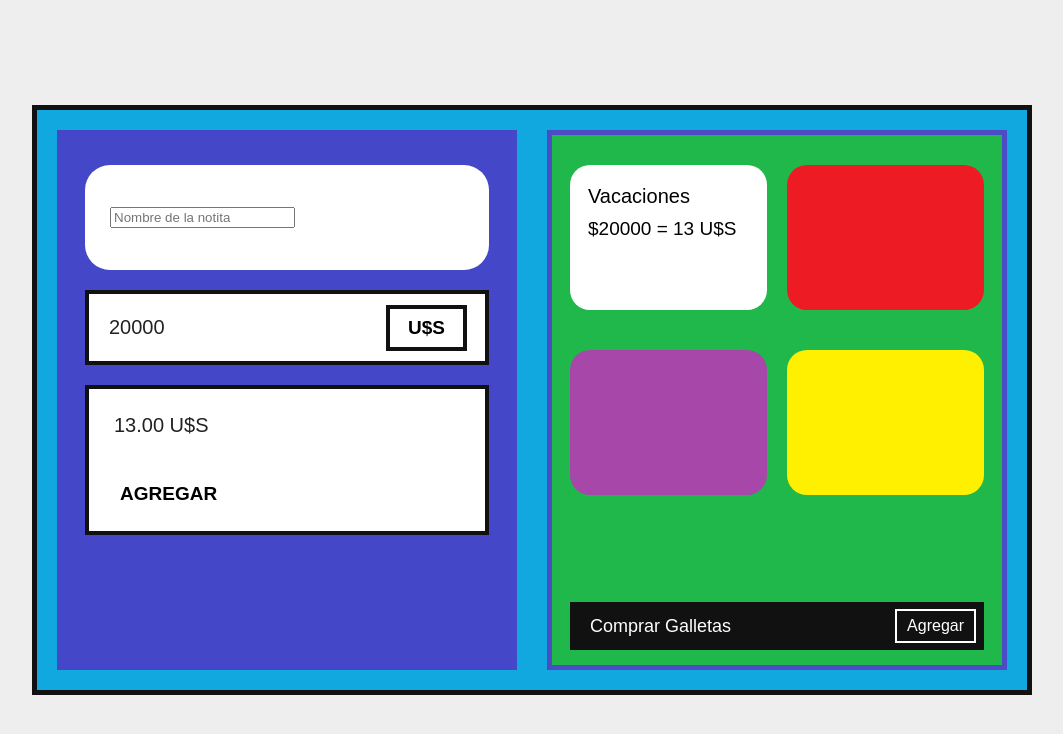
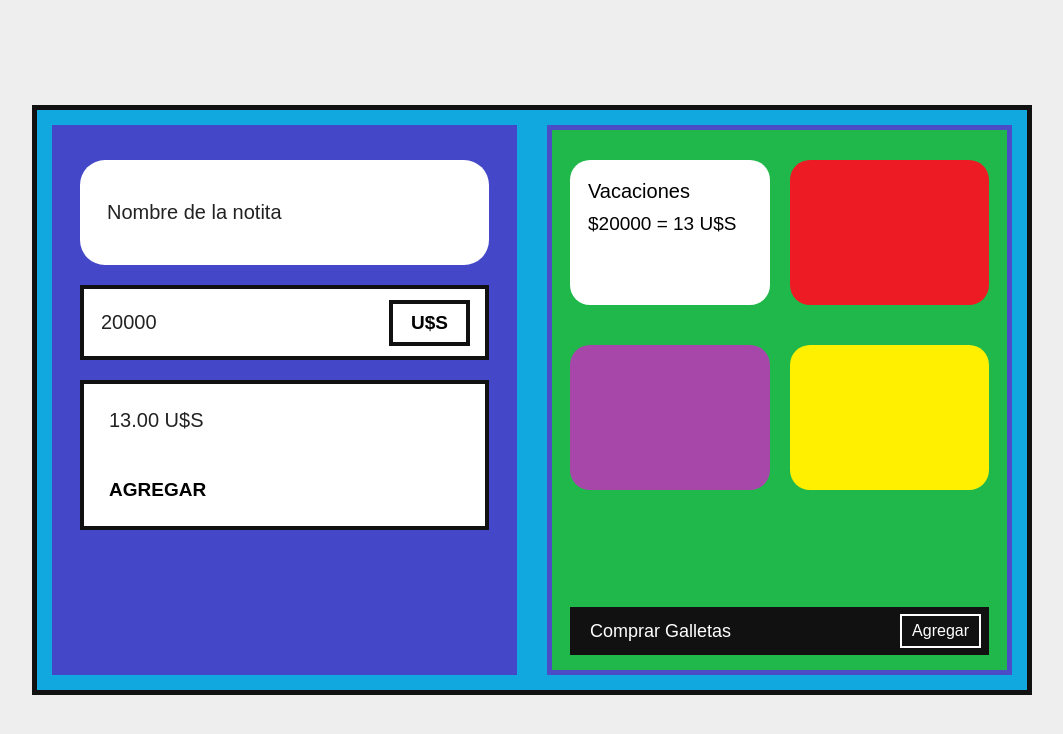
Before and after one commit to Mijal-cyber/Pizarr-n-de-c-lculos, a plain HTML site: page index.html in a window 1280 px wide. Shown: the whole page, without its empty margins (108-1171 px from the left). Drawn offline with Linux system fonts and the light colour scheme.

Commit message:
Refactor styles in style.css for improved layout

```diff
--- a/style.css
+++ b/style.css
@@ -5,84 +5,138 @@
 body {
     margin: 0;
     min-height: 100vh;
+
     display: flex;
     justify-content: center;
     align-items: center;
+
     background: #eeeeee;
+
     font-family: Arial, Helvetica, sans-serif;
 }
+
+
+/* ==============================
+   CONTENEDOR PRINCIPAL
+============================== */
 
 .app {
     width: min(95vw, 1000px);
     min-height: 590px;
-    padding: 20px;
+
+    padding: 15px;
+
     display: grid;
     grid-template-columns: 1fr 1fr;
     gap: 30px;
+
     background: #11a8df;
+
     border: 5px solid #111;
 }
 
-/* =========================
+
+/* ==============================
    CONVERSOR
-   ========================= */
+============================== */
 
 .converter-section {
     background: #4448c8;
+
     padding: 35px 28px 30px;
+
     display: flex;
     flex-direction: column;
     gap: 20px;
 }
 
+
+/* Nombre de la notita */
+
 .input-card {
     height: 105px;
-    padding: 30px 25px;
+
+    padding: 20px 25px;
+
     display: flex;
     align-items: center;
+
     background: white;
+
     border-radius: 25px;
 }
 
-.input-card label {
+.input-card input {
+    width: 100%;
+
+    border: none;
+    outline: none;
+
+    background: transparent;
+
     font-size: 20px;
     color: #222;
 }
 
+.input-card input::placeholder {
+    color: #222;
+    opacity: 1;
+}
+
+
+/* Cantidad de dinero */
+
 .money-input {
     height: 75px;
-    padding: 0 18px;
+
+    padding: 0 15px;
+
     display: flex;
     align-items: center;
     justify-content: space-between;
+
     background: white;
+
     border: 4px solid #111;
 }
 
 .money-input input {
-    width: 70%;
+    width: 65%;
+
     border: none;
     outline: none;
+
+    background: transparent;
+
     font-size: 20px;
     color: #222;
-    background: transparent;
 }
 
 .money-input span {
     padding: 8px 18px;
+
+    background: white;
+
     border: 4px solid #111;
+
     font-size: 19px;
     font-weight: bold;
-    background: white;
 }
+
+
+/* Resultado */
 
 .conversion-result {
     min-height: 150px;
+
     padding: 25px;
+
     display: flex;
     flex-direction: column;
     justify-content: space-between;
+
     background: white;
+
     border: 4px solid #111;
 }
 
@@ -93,10 +147,16 @@ body {
 
 #convertBtn {
     align-self: flex-start;
+
+    padding: 0;
+
     border: none;
+
     background: transparent;
+
     font-size: 19px;
     font-weight: bold;
+
     cursor: pointer;
 }
 
@@ -104,31 +164,68 @@ body {
     text-decoration: underline;
 }
 
-/* =========================
+
+/* ==============================
    NOTITAS
-   ========================= */
+============================== */
 
 .notes-section {
+    min-width: 0;
+
     padding: 30px 18px 15px;
+
     display: flex;
     flex-direction: column;
     justify-content: space-between;
+
     background: #20b84b;
+
     border: 5px solid #4b4cc6;
 }
 
+
 .notes-grid {
+    min-width: 0;
+
     display: grid;
     grid-template-columns: 1fr 1fr;
     gap: 40px 20px;
 }
 
+
 .note {
+    min-width: 0;
     min-height: 145px;
+
     padding: 20px 18px;
+
     border-radius: 20px;
+
     overflow-wrap: anywhere;
 }
+
+.note h2 {
+    margin: 0 0 8px;
+
+    font-size: 20px;
+    font-weight: normal;
+}
+
+.note p {
+    margin: 0;
+
+    font-size: 19px;
+
+    line-height: 1.35;
+}
+
+.note-content {
+    font-size: 19px;
+    line-height: 1.35;
+}
+
+
+/* Colores */
 
 .note-white {
     background: white;
@@ -146,34 +243,36 @@ body {
     background: #fff000;
 }
 
-.note h2 {
-    margin: 0 0 8px;
-    font-size: 20px;
-    font-weight: normal;
-}
 
-.note p {
-    margin: 0;
-    font-size: 19px;
-    line-height: 1.35;
-}
+/* ==============================
+   BARRA INFERIOR
+============================== */
 
 .add-note-bar {
     height: 48px;
+
     display: flex;
     align-items: center;
+
+    padding: 5px 8px 5px 18px;
+
+    gap: 10px;
+
     background: #111;
-    padding: 5px 8px 5px 18px;
-    gap: 10px;
 }
 
 .add-note-bar input {
     flex: 1;
+
     min-width: 0;
-    color: white;
-    background: transparent;
+
     border: none;
     outline: none;
+
+    background: transparent;
+
+    color: white;
+
     font-size: 18px;
 }
 
@@ -184,10 +283,15 @@ body {
 
 .add-note-bar button {
     padding: 6px 10px;
+
+    background: #111;
+
+    border: 2px solid white;
+
     color: white;
-    background: #111;
-    border: 2px solid white;
+
     font-size: 16px;
+
     cursor: pointer;
 }
 
@@ -195,25 +299,24 @@ body {
     background: #333;
 }
 
-/* Notitas nuevas */
-.note-content {
-    font-size: 19px;
-    line-height: 1.35;
-}
 
-/* =========================
-   RESPONSIVE
-   ========================= */
+/* ==============================
+   CELULAR
+============================== */
 
 @media (max-width: 700px) {
+
     body {
         align-items: flex-start;
         padding: 15px 0;
     }
 
     .app {
+        width: 95vw;
+
         grid-template-columns: 1fr;
-        width: 95vw;
+
+        min-height: auto;
     }
 
     .converter-section {
@@ -223,4 +326,12 @@ body {
     .notes-section {
         min-height: 500px;
     }
+
+    .notes-grid {
+        gap: 20px 12px;
+    }
+
+    .note {
+        min-height: 120px;
+    }
 }
```
